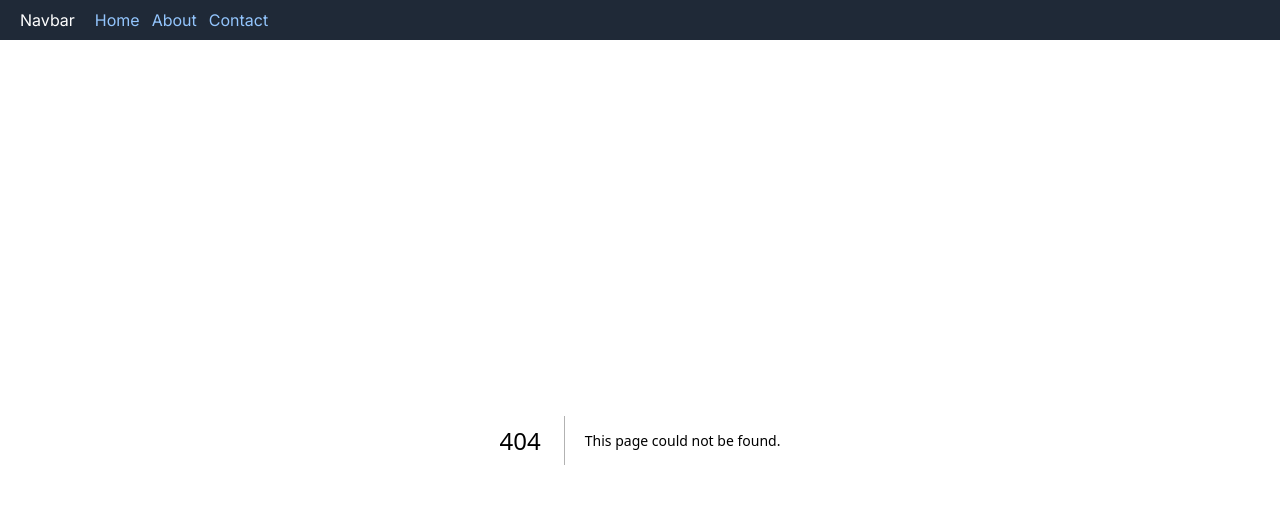
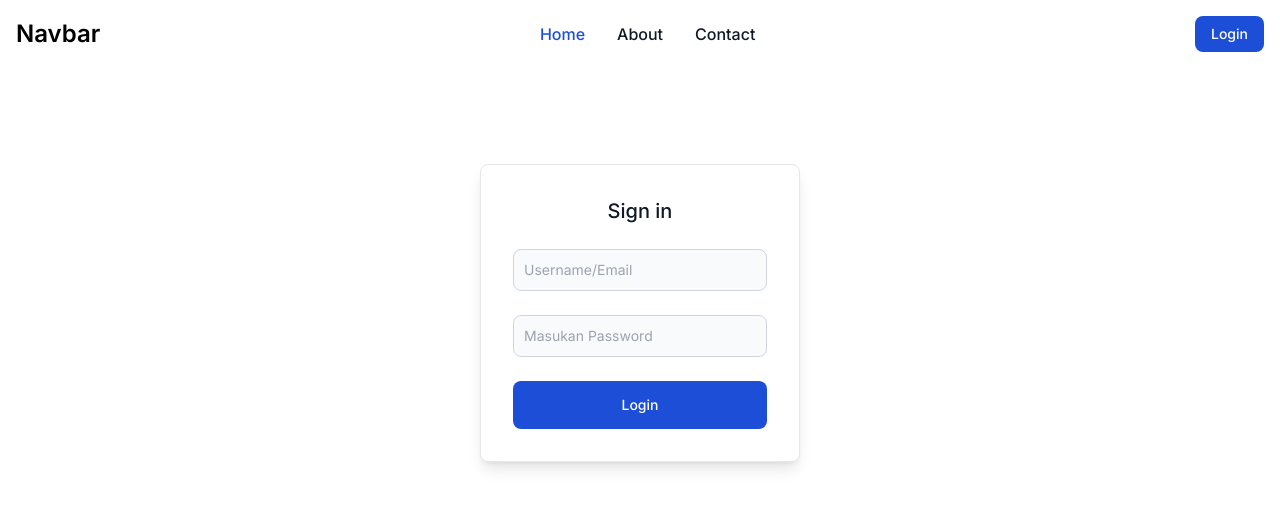
Before and after one commit to nadiyahatkh/try-next, a Next.js app: page /login in a window 1280 px wide. Before the commit this address had no page. Shown: the top 508 px of the page. Built offline with nearby package versions, Linux system fonts and the light colour scheme.

Commit message:
prnambahan file

```diff
--- /dev/null
+++ b/src/app/(auth)/login/page.jsx
@@ -0,0 +1,54 @@
+"use client"
+
+import { useState } from "react";
+import Validation from "./validation";
+
+export default function LoginPage(){
+
+    const [value, setValue] = useState({
+        email: "",
+        password: ""
+    });
+
+    const [errors, setErrors] = useState({});
+
+
+    const handleOnClick = (e) => {
+        e.preventDefault();
+        const validationErrors = Validation(value);
+    if (Object.keys(validationErrors).length === 0) {
+      // Jika tidak ada error, pindah ke halaman home
+      window.location.href = "/";
+    } else {
+      // Jika terdapat error, set error ke state
+      setErrors(validationErrors);
+    }
+    };
+
+    const handleOnChange = (e) => {
+        setValue({
+          ...value,
+          [e.target.name]: e.target.value,
+        });
+      };
+    return(
+
+    <div className="flex flex-col items-center justify-between p-24">
+        <div className="w-full max-w-xs p-4 bg-white border border-gray-200 rounded-lg shadow-lg sm:p-6 md:p-8">
+            <form className="space-y-6" action="#">
+                <h5 className="flex flex-col items-center text-xl font-medium text-gray-900 dark:text-black">Sign in</h5>
+                <div>
+                    <input type="email" value={value.email} onChange={handleOnChange} name="email" id="email" className="bg-gray-50 border border-gray-300 text-gray-900 text-sm rounded-lg focus:ring-blue-500 focus:border-blue-500 block w-full p-2.5 dark:border-gray-500 dark:placeholder-gray-400 dark:text-black" placeholder="Username/Email" required />
+                    {errors.email && <h1 className="italic text-red-400">{errors.email}</h1>}
+                </div>
+                <div>
+                    <input type="password" value={value.password} onChange={handleOnChange} name="password" id="password" placeholder="Masukan Password" className="bg-gray-50 border border-gray-300 text-gray-900 text-sm rounded-lg focus:ring-blue-500 focus:border-blue-500 block w-full p-2.5 dark:border-gray-500 dark:placeholder-gray-400 dark:text-black" required />
+                    {errors.email && <h1 className="italic text-red-400">{errors.password}</h1>}
+                </div>
+                <button type="submit" onClick={handleOnClick} className="w-full text-white bg-blue-700 hover:bg-blue-800 focus:ring-4 focus:outline-none focus:ring-blue-300 font-medium rounded-lg text-sm px-6 py-3.5 text-center dark:bg-blue-600 dark:hover:bg-blue-700 dark:focus:ring-blue-800">Login</button>
+            </form>
+        </div>
+    </div>
+
+    )
+}
--- /dev/null
+++ b/src/app/(auth)/login/validation.jsx
@@ -0,0 +1,18 @@
+const Validation = (value) => {
+    let error = {};
+    if (!value.email) {
+      error.email = "Email is Requierd";
+    } else if (!/[^\s@]+@[^\s@]+\.[^\s@]+/.test(value.email)) {
+      error.email = "Email invalid";
+    }
+
+    if (!value.password) {
+      error.password = "Password Is Required";
+    } else if (value.password.length < 8) {
+      error.password = "Password Is Invalid";
+    }
+
+    return error;
+  };
+
+  export default Validation;
--- /dev/null
+++ b/src/app/(auth)/register/page.jsx
@@ -0,0 +1,7 @@
+export default function RegisterPage(){
+    return (
+        <div>
+            <h1>Register</h1>
+        </div>
+    )
+}
--- a/src/app/about/contact/page.jsx
+++ b/src/app/about/contact/page.jsx
@@ -1,8 +1,37 @@
 
 export default function ContactPage(){
     return (
-        <main className="">
-            <h1>contact</h1>
-        </main>
+        <div className="flex flex-col items-center justify-between p-24">
+            <div className="w-full max-w-lg bg-white border border-gray-200 rounded-lg shadow dark:bg-gray-800 dark:border-gray-700">
+                <div className="flex justify-end px-4 pt-4">
+                    <button id="dropdownButton" data-dropdown-toggle="dropdown" className="inline-block text-gray-500 dark:text-gray-400 hover:bg-gray-100 dark:hover:bg-gray-700 focus:ring-4 focus:outline-none focus:ring-gray-200 dark:focus:ring-gray-700 rounded-lg text-sm p-1.5" type="button">
+                        <span className="sr-only text-white">Open dropdown</span>
+                        <svg className="w-5 h-5" aria-hidden="true" xmlns="http://www.w3.org/2000/svg" fill="currentColor" viewBox="0 0 16 3">
+                            <path d="M2 0a1.5 1.5 0 1 1 0 3 1.5 1.5 0 0 1 0-3Zm6.041 0a1.5 1.5 0 1 1 0 3 1.5 1.5 0 0 1 0-3ZM14 0a1.5 1.5 0 1 1 0 3 1.5 1.5 0 0 1 0-3Z"/>
+                        </svg>
+                    </button>
+                    <div id="dropdown" className="z-10 hidden text-base list-none bg-white divide-y divide-gray-100 rounded-lg shadow w-44 dark:bg-gray-700">
+                        <ul className="py-2" aria-labelledby="dropdownButton">
+                        <li>
+                            <a href="#" className="block px-4 py-2 text-sm text-gray-700 hover:bg-gray-100 dark:hover:bg-gray-600 dark:text-gray-200 dark:hover:text-white">Edit</a>
+                        </li>
+                        <li>
+                            <a href="#" className="block px-4 py-2 text-sm text-gray-700 hover:bg-gray-100 dark:hover:bg-gray-600 dark:text-gray-200 dark:hover:text-white">Export Data</a>
+                        </li>
+                        <li>
+                            <a href="#" className="block px-4 py-2 text-sm text-red-600 hover:bg-gray-100 dark:hover:bg-gray-600 dark:text-gray-200 dark:hover:text-white">Delete</a>
+                        </li>
+                        </ul>
+                    </div>
+                </div>
+                <div className="flex flex-col items-center pb-10">
+                    <h5 className="mb-1 text-xl font-medium text-gray-900 dark:text-white">Nadiyah Atikah Juliyanti</h5>
+                    <div className="flex mt-4 md:mt-6">
+                        <a href="#" className="inline-flex items-center px-4 py-2 text-sm font-medium text-center text-white bg-blue-700 rounded-lg hover:bg-blue-800 focus:ring-4 focus:outline-none focus:ring-blue-300 dark:bg-blue-600 dark:hover:bg-blue-700 dark:focus:ring-blue-800">Add friend</a>
+                        <a href="#" className="py-2 px-4 ms-2 text-sm font-medium text-gray-900 focus:outline-none bg-white rounded-lg border border-gray-200 hover:bg-gray-100 hover:text-blue-700 focus:z-10 focus:ring-4 focus:ring-gray-100 dark:focus:ring-gray-700 dark:bg-gray-800 dark:text-gray-400 dark:border-gray-600 dark:hover:text-white dark:hover:bg-gray-700">Message</a>
+                    </div>
+                </div>
+            </div>
+        </div>
     )
 }
--- a/src/app/navbar.jsx
+++ b/src/app/navbar.jsx
@@ -1,19 +1,29 @@
 import Link from 'next/link'
+
 export default function Navbar(){
     return (
-        <nav className="flex bg-gray-800 py-2 px-5">
-            <h1 className="text-white">Navbar</h1>
-            <ul className="flex text-blue-300 ml-5">
-                <Link href="/">
-                    <li className="mr-3 cursor-pointer">Home</li>
-                </Link>
-                <Link href="/about">
-                    <li className="mr-3 cursor-pointer">About</li>
-                </Link>
-                <Link href="/about/contact">
-                    <li className="mr-3 cursor-pointer">Contact</li>
-                </Link>
+        <nav className="bg-white border-gray-200 dark:bg-gray-900">
+        <div className="max-w-screen-xl flex flex-wrap items-center justify-between mx-auto p-4">
+            <span className="self-center text-2xl font-semibold whitespace-nowrap dark:text-white">Navbar</span>
+        <div className="flex md:order-2 space-x-3 md:space-x-0 rtl:space-x-reverse">
+            <Link href="/login" type="button" className="text-white bg-blue-700 hover:bg-blue-800 focus:ring-4 focus:outline-none focus:ring-blue-300 font-medium rounded-lg text-sm px-4 py-2 text-center dark:bg-blue-600 dark:hover:bg-blue-700 dark:focus:ring-blue-800">Login</Link>
+
+        </div>
+        <div className="items-center justify-between hidden w-full md:flex md:w-auto md:order-1" id="navbar-cta">
+            <ul className="flex flex-col font-medium p-4 md:p-0 mt-4 border border-gray-100 rounded-lg bg-gray-50 md:space-x-8 rtl:space-x-reverse md:flex-row md:mt-0 md:border-0 md:bg-white dark:bg-gray-800 md:dark:bg-gray-900 dark:border-gray-700">
+            <li>
+                <Link href="/" className="block py-2 px-3 md:p-0 text-white bg-blue-700 rounded md:bg-transparent md:text-blue-700 md:dark:text-blue-500" aria-current="page">Home</Link>
+            </li>
+            <li>
+                <Link href="/about" className="block py-2 px-3 md:p-0 text-gray-900 rounded hover:bg-gray-100 md:hover:bg-transparent md:hover:text-blue-700 md:dark:hover:text-blue-500 dark:text-white dark:hover:bg-gray-700 dark:hover:text-white md:dark:hover:bg-transparent dark:border-gray-700">About</Link>
+            </li>
+            <li>
+                <Link href="/about/contact" className="block py-2 px-3 md:p-0 text-gray-900 rounded hover:bg-gray-100 md:hover:bg-transparent md:hover:text-blue-700 md:dark:hover:text-blue-500 dark:text-white dark:hover:bg-gray-700 dark:hover:text-white md:dark:hover:bg-transparent dark:border-gray-700">Contact</Link>
+            </li>
             </ul>
+        </div>
+        </div>
         </nav>
+
     )
 }
--- a/src/app/page.jsx
+++ b/src/app/page.jsx
@@ -1,14 +1,13 @@
-import Image from "next/image";
 import Link from "next/link";
 
 export default function Home() {
   return (
-    <div className="flex min-h-screen flex-col items-center justify-between p-24">
+    <div className="flex flex-col items-center justify-between p-24">
 
         <Link href="#" className="flex flex-col items-center bg-white border border-gray-200 rounded-lg shadow md:flex-row md:max-w-xl hover:bg-gray-100 dark:border-gray-700 dark:bg-gray-800 dark:hover:bg-gray-700">
             <div className="flex flex-col justify-between p-4 leading-normal">
-                <h5 className="mb-2 text-2xl font-bold tracking-tight text-gray-900 dark:text-white">Noteworthy technology acquisitions 2021</h5>
-                <p className="mb-3 font-normal text-gray-700 dark:text-gray-400">Here are the biggest enterprise technology acquisitions of 2021 so far, in reverse chronological order.</p>
+                <h5 className="mb-2 text-2xl font-bold tracking-tight text-gray-900 dark:text-white">NextJs</h5>
+                <p className="mb-3 font-normal text-gray-700 dark:text-gray-400">Next.js is a React framework for building full-stack web applications. You use React Components to build user interfaces, and Next.js for additional features and optimizations.</p>
             </div>
         </Link>
 
```
